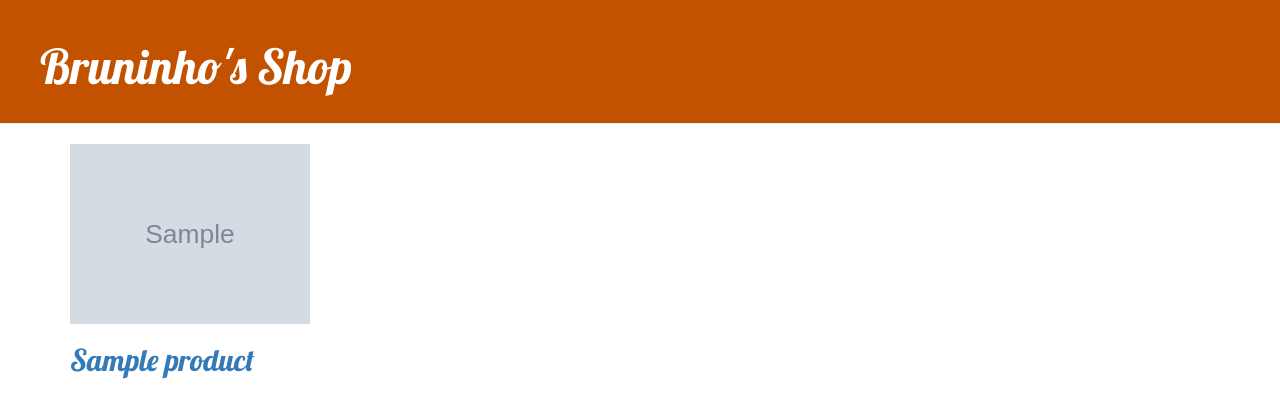
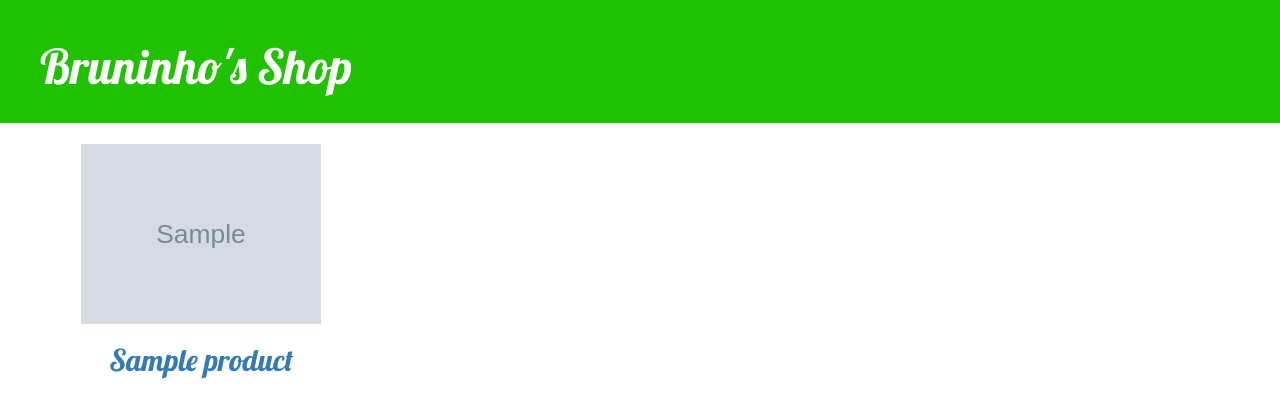
Before and after one commit to BrunoReinoso/store_challenge, a Django app: page /loja/ in a window 1280 px wide. Shown: the top 418 px of the page. Run offline with Django 3.2, Linux system fonts and the light colour scheme; tables that the repository leaves empty hold one stand-in row (values such as "Sample post"); grey boxes marked "Sample" are stand-in pictures; some libraries are stand-ins or nearby versions.

Commit message:
Div ajusts on html/css

```diff
--- a/loja/static/css/loja.css
+++ b/loja/static/css/loja.css
@@ -1,5 +1,5 @@
 .page-header{
-    background-color: #C25100;
+    background-color: #20c200;
     margin-top: 0;
     padding: 20px 20px 20px 40px;
 }
--- a/loja/templates/loja/productList.html
+++ b/loja/templates/loja/productList.html
@@ -7,8 +7,10 @@
             {% for product in products %}
                 <div class="col-md-3">
                     <a href="{% url 'loja:productDetail' pk=product.pk %}">
-                        <img style="display: block; height:180px ; width: 240px;" src="{{product.image.url}}">
-                        <h2>{{ product.name }}</h2>
+                        <center>
+                            <img style="display: block; height:180px ; width: 240px;" src="{{product.image.url}}">
+                            <h2>{{ product.name }}</h2>
+                        </center>
                     </a>
                 </div>
             {% endfor %}
```
